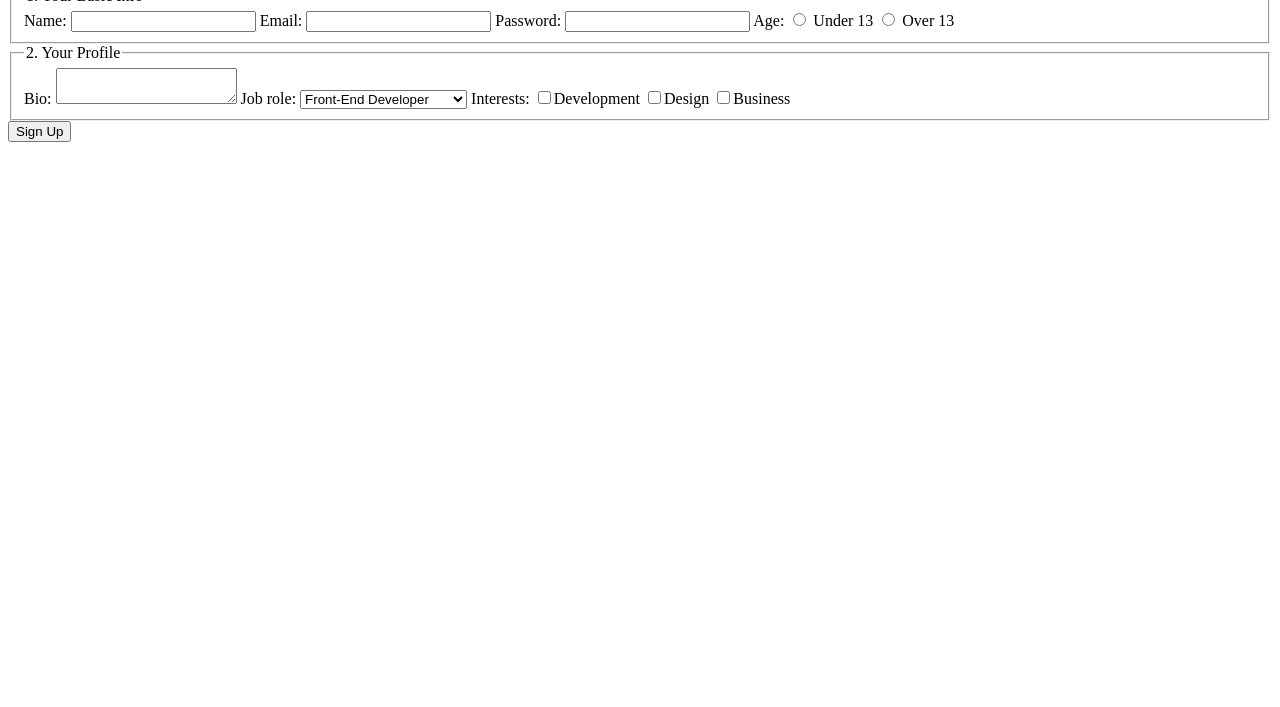
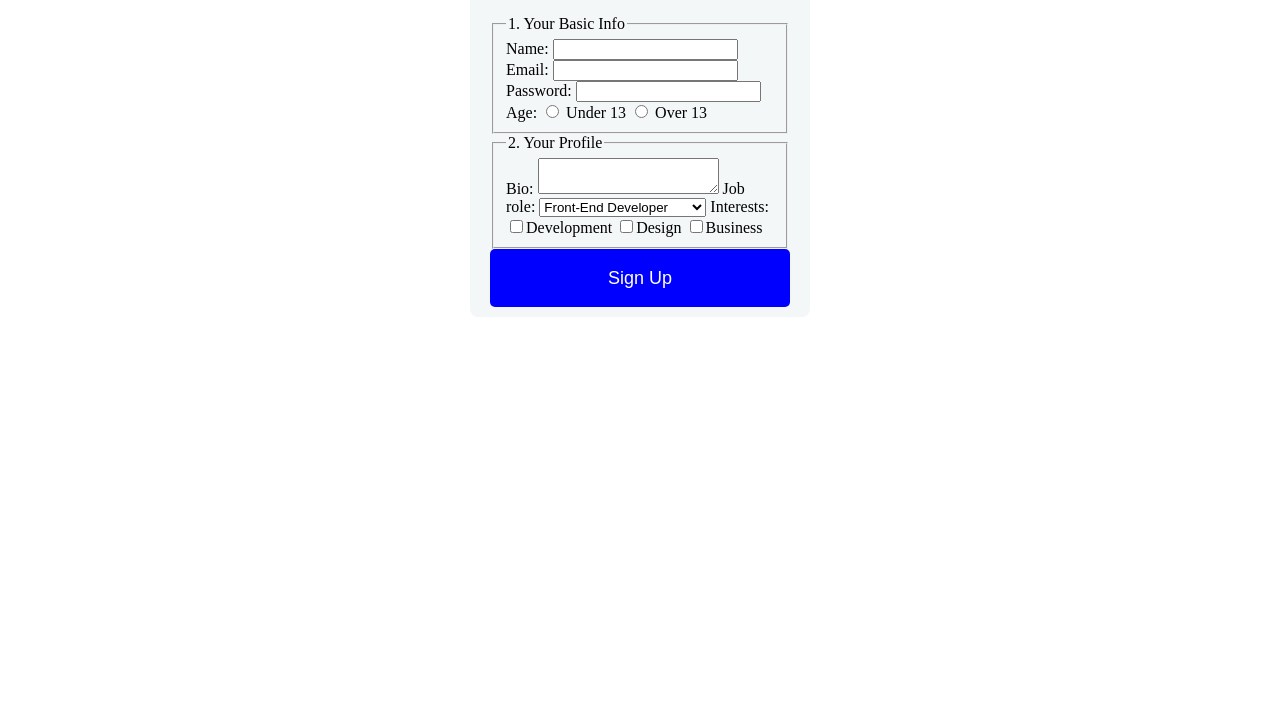
Before and after one commit to Iveatu/Html-basics2, a plain HTML site: page form.html in a window 1280 px wide. Shown: the part 93-800 px from the top of the page. Drawn offline with Linux system fonts and the light colour scheme.

Commit message:
my first commit

```diff
--- a/form.html
+++ b/form.html
@@ -4,15 +4,17 @@
     <meta charset="UTF-8">
     <meta http-equiv="X-UA-Compatible" content="IE=edge">
     <meta name="viewport" content="width=device-width, initial-scale=1.0">
+    <link rel="stylesheet" href="./style.css">
     <title>My Form</title>
 </head>
 <body>
+    <form>
     <h1>Sign Up</h1>
     <section>
        <fieldset> <!--this is used to draw a square around the radio button areas-->
           <legend>1. Your Basic Info</legend>
             <section> <!--if you dont want your message to be sent to the browser, but on the payload of your document for security issues, use method POST-->
-            <form action="./server.html" method="post">
+
                 <!--use label to give the form textbox a name. the label name is the id on the input line of code-->
                 <label for="name1">Name:</label>
                     <input type ="text" name="fullname" id="name1" required><!--the required forces you to fill that texfield-->
@@ -23,10 +25,9 @@
                 <label for="Age">Age:</label>
                     <input type ="radio" name ="Age" id="Age" required> Under 13
                     <input type ="radio" name ="Age" id="Age" required> Over 13
+                </section>
+        </fieldset>
 
-          </section>
-        </section>
-        <form action="./server.html" method="get">
         <fieldset> <!--this is used to draw a square around the radio button areas-->
             <legend>2. Your Profile</legend>
                 <section> <!--if you dont want your message to be sent to the browser, but on the payload of your document for security issues, use method POST-->
@@ -54,12 +55,12 @@
                             <input type="checkbox" name="Development" id="Development">Development
                             <input type="checkbox" name="Design" id="Design">Design
                             <input type="checkbox" name="Business" id="Business">Business
+                        </form>
+
                 </section>
-
                 </fieldset>
                  <!--add button to your form-->
                  <button type ="submit" value="Submit">Sign Up</button>
     </form>
-
 </body>
 </html>
--- /dev/null
+++ b/style.css
@@ -0,0 +1,34 @@
+h1{
+    margin-bottom: 30px;
+    text-align: center;
+}
+form{
+    max-width: 300px;
+    background-color: #f4f7f8;
+    border-radius: 8px;
+    padding-top: 10px;
+    padding-bottom: 10px;
+    padding-left: 20px;
+    padding-right: 20px;
+    margin-top: 10px;
+    margin-bottom: 10px;
+    margin-left: auto;
+    margin-right: auto;
+}
+
+button{
+    width: 300px;
+    padding-top: 19px;
+    padding-right: 39px;
+    padding-bottom: 18px;
+    padding-left: 39px;
+    color: white;
+    background-color: blue;
+    font-size: 18px;
+    text-align: center;
+    border-radius: 5px;
+    font-style: normal;
+    border: 1px;
+    border-color: blue;
+
+}
```
Also changed, not shown: Sign up form .jpg (added), 1 other file. Lines whose indentation alone changed are shown as unchanged.
